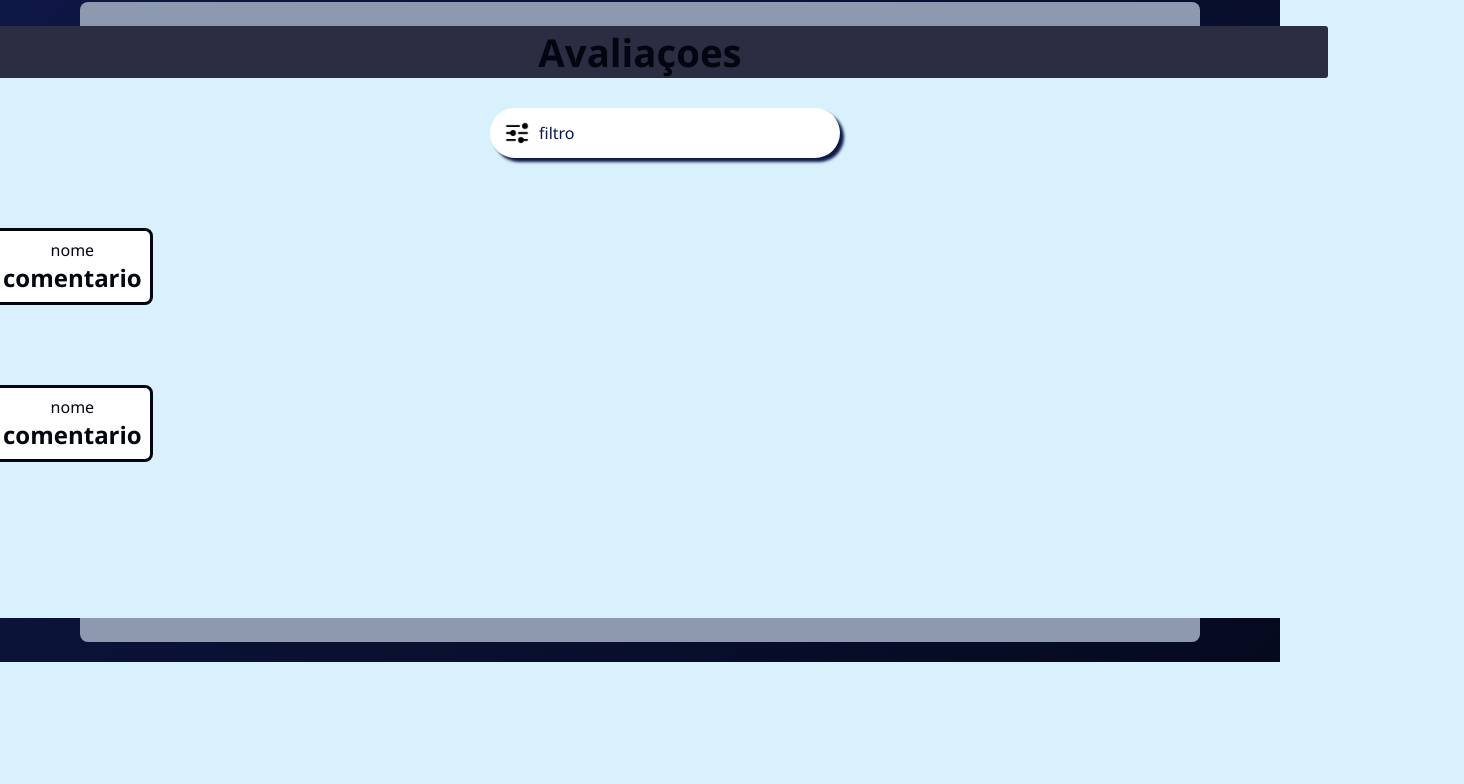
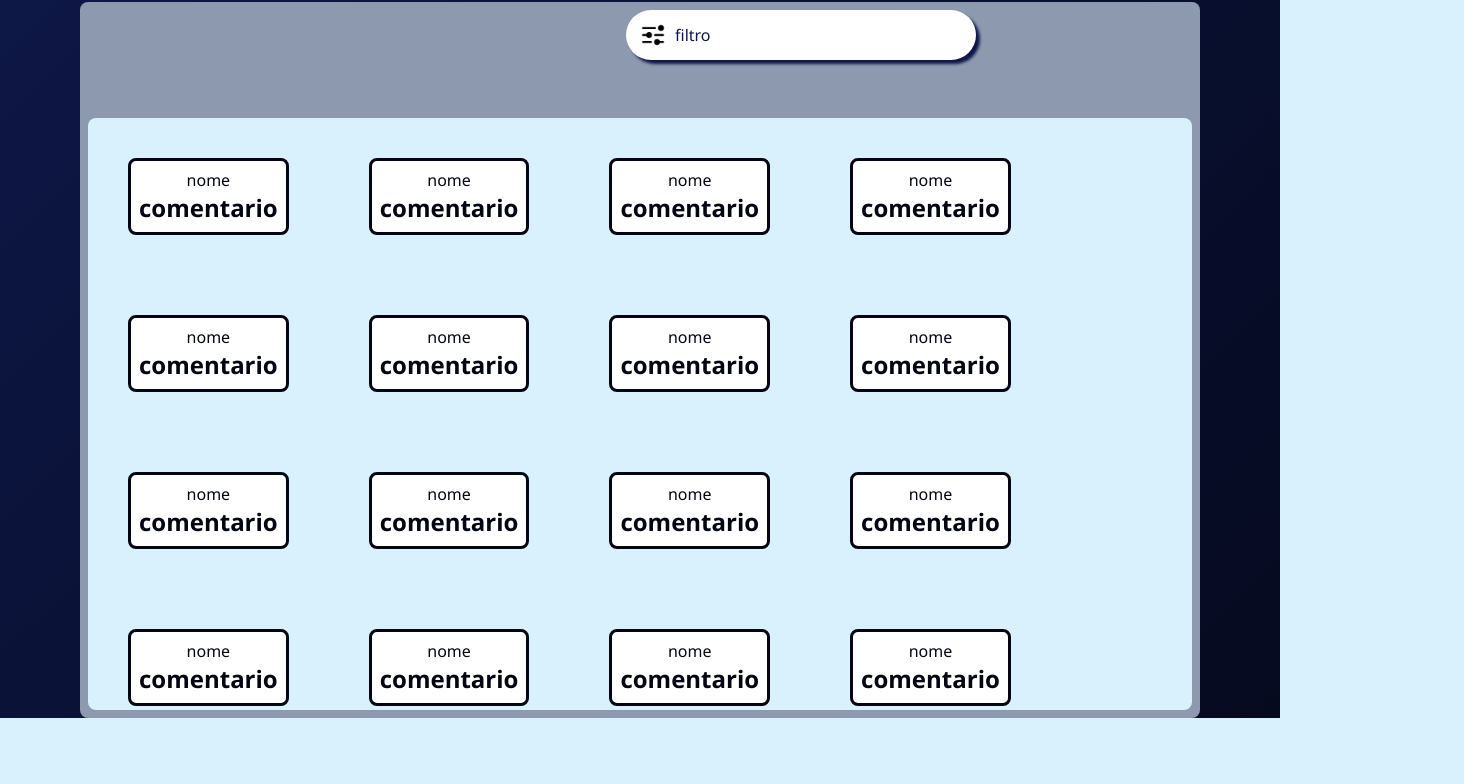
Before and after one commit to GuilhermeZamboni32/Rep-S.A, a React (Vite) app in the folder VidaFit/: page /av_notas in a window 1280 px wide. Shown: the part 138-922 px from the top of the page, 1464 px wide, since content can reach past the window. Before the commit the page ends 800 px from the top, so only its background shows below. Built offline with nearby package versions, Linux system fonts and the light colour scheme.

Commit message:
atual tela avalia

```diff
--- a/VidaFit/src/pages/Av_notas.css
+++ b/VidaFit/src/pages/Av_notas.css
@@ -41,11 +41,11 @@
 .div-grupo-Ava-3{
  margin: 10vh;
  display: flex;
- flex-direction: row;
- gap: 5vh;
- padding: 3vh;
+ flex-direction: column;
+ gap: 1vh;
+ padding: 1vh;
  background-repeat: no-repeat;
-border-radius: 8px;
+ border-radius: 8px;
  justify-content: center;
  background-color: var(--BrancoC1);
   }
@@ -54,7 +54,6 @@ font-size: 1.2rem;
 font-weight: bold;
 margin-bottom: 30px;
 background-color: var(--AzulP2);
-border-radius: 3px;
 display: flex;
 justify-content: center;
 width: 172vh;
@@ -76,8 +75,10 @@ border-radius: 8px;
 width: 172vh;
 height: 74vh;
 display: flex;
+flex-direction: row;
+justify-content: flex-start;
 align-items: flex-start;
-flex-direction: column;
+flex-wrap: wrap;
 }
 .card{
   background-color: var(--BrancoCC2);
@@ -88,6 +89,50 @@ flex-direction: column;
  text-align: center;
  max-width: 50vh;
  display: inline-block;
+}
+.container_Av{
+  margin-top: 20px;
+  display: flex;
+  justify-content: center;
+  align-items: flex-start;
+  gap: 20px;
+  flex: 0 0 auto;
+}
+/*.Av_notas{
+  margin-top: 20px;
+  display: flex;
+  justify-content: center;
+  align-items: flex-start;
+  gap: 20px;
+  flex: 0 0 auto;
+}*/
+.Av_notas::-webkit-scrollbar {
+  height: 8px;
+}
+
+.Av_notas::-webkit-scrollbar-thumb {
+  background-color: var(--AzulC1);
+  border-radius: 10px;
+}
+::-webkit-scrollbar {
+  width: 12px;
+  height: 12px;
+}
+
+::-webkit-scrollbar-track {
+  background: var(--BrancoP2);
+  border-radius: 6px;
+}
+
+::-webkit-scrollbar-thumb {
+ background-color: var(--AzulC1);
+ border-radius: 6px;
+ border: 2px solid var(--AzulCC1);
+}
+
+::-webkit-scrollbar-thumb:hover {
+  background-color: var(--AzulCC1);
+  border: 2px solid var(--VermelhoE2)
 }
 .barra-filtro-Av{
   background-color: var(--BrancoCC2);
--- a/VidaFit/src/pages/Av_notas.jsx
+++ b/VidaFit/src/pages/Av_notas.jsx
@@ -21,12 +21,6 @@ function Av_notas () {
     <div className="container-Ava">
     <Navbar />
       <div className="div-grupo-Ava-3">
-        <div className="Av_notas">
-          <div className="titulo_av_notas">
-            <h1>
-            Avaliaçoes
-            </h1>
-          </div>
           <div className='filtro-Av'>
           <div className='barra-filtro-Av'>
           <img className='filtro' src="./Icons/Filtro-2.png" alt="Filtro" />
@@ -49,20 +43,80 @@ function Av_notas () {
           </select>
         </div>
         </div>
-
-        <div className='card'>
+        <div className='container_Av'>
+         <div className="Av_notas">
+          <div className='card'>
             <p>nome</p>
            <h2>comentario</h2>
-
-      </div>
-      <div className='card'>
+          </div>
+          <div className='card'>
             <p>nome</p>
            <h2>comentario</h2>
-
-      </div>
-
-
-
+          </div>
+          <div className='card'>
+            <p>nome</p>
+           <h2>comentario</h2>
+          </div>
+          <div className='card'>
+            <p>nome</p>
+           <h2>comentario</h2>
+         </div>
+          <div className='card'>
+            <p>nome</p>
+           <h2>comentario</h2>
+         </div>
+         <div className='card'>
+            <p>nome</p>
+           <h2>comentario</h2>
+         </div>
+         <div className='card'>
+            <p>nome</p>
+           <h2>comentario</h2>
+         </div>
+         <div className='card'>
+            <p>nome</p>
+           <h2>comentario</h2>
+         </div>
+         <div className='card'>
+            <p>nome</p>
+           <h2>comentario</h2>
+         </div>
+         <div className='card'>
+            <p>nome</p>
+           <h2>comentario</h2>
+         </div>
+         <div className='card'>
+            <p>nome</p>
+           <h2>comentario</h2>
+         </div>
+         <div className='card'>
+            <p>nome</p>
+           <h2>comentario</h2>
+         </div>
+         <div className='card'>
+            <p>nome</p>
+           <h2>comentario</h2>
+         </div>
+         <div className='card'>
+            <p>nome</p>
+           <h2>comentario</h2>
+         </div>
+         <div className='card'>
+            <p>nome</p>
+           <h2>comentario</h2>
+         </div>
+          <div className='card'>
+            <p>nome</p>
+           <h2>comentario</h2>
+         </div>    <div className='card'>
+            <p>nome</p>
+           <h2>comentario</h2>
+         </div>
+          <div className='card'>
+            <p>nome</p>
+           <h2>comentario</h2>
+           </div>
+          </div>
         </div>
       </div>
     </div>
```
